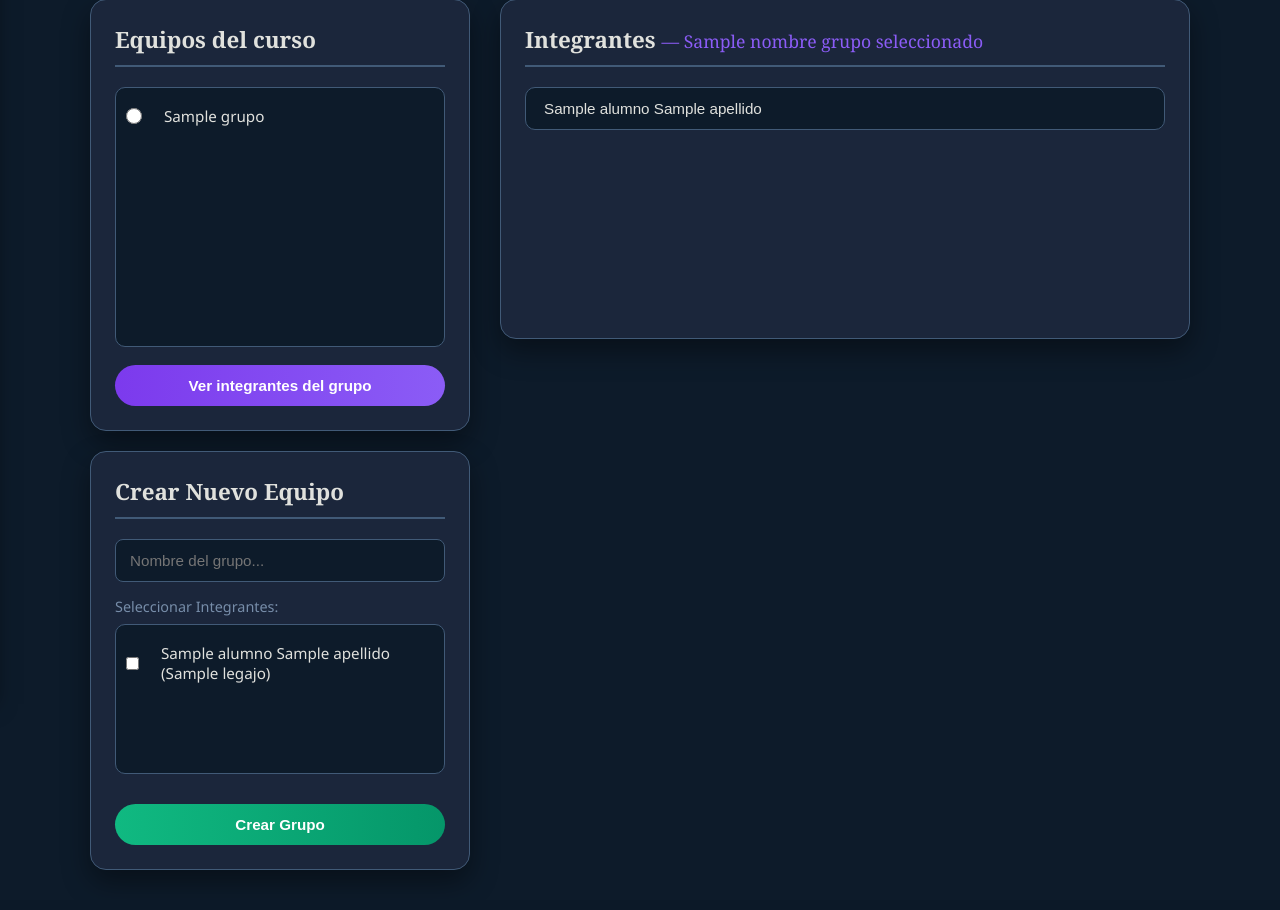
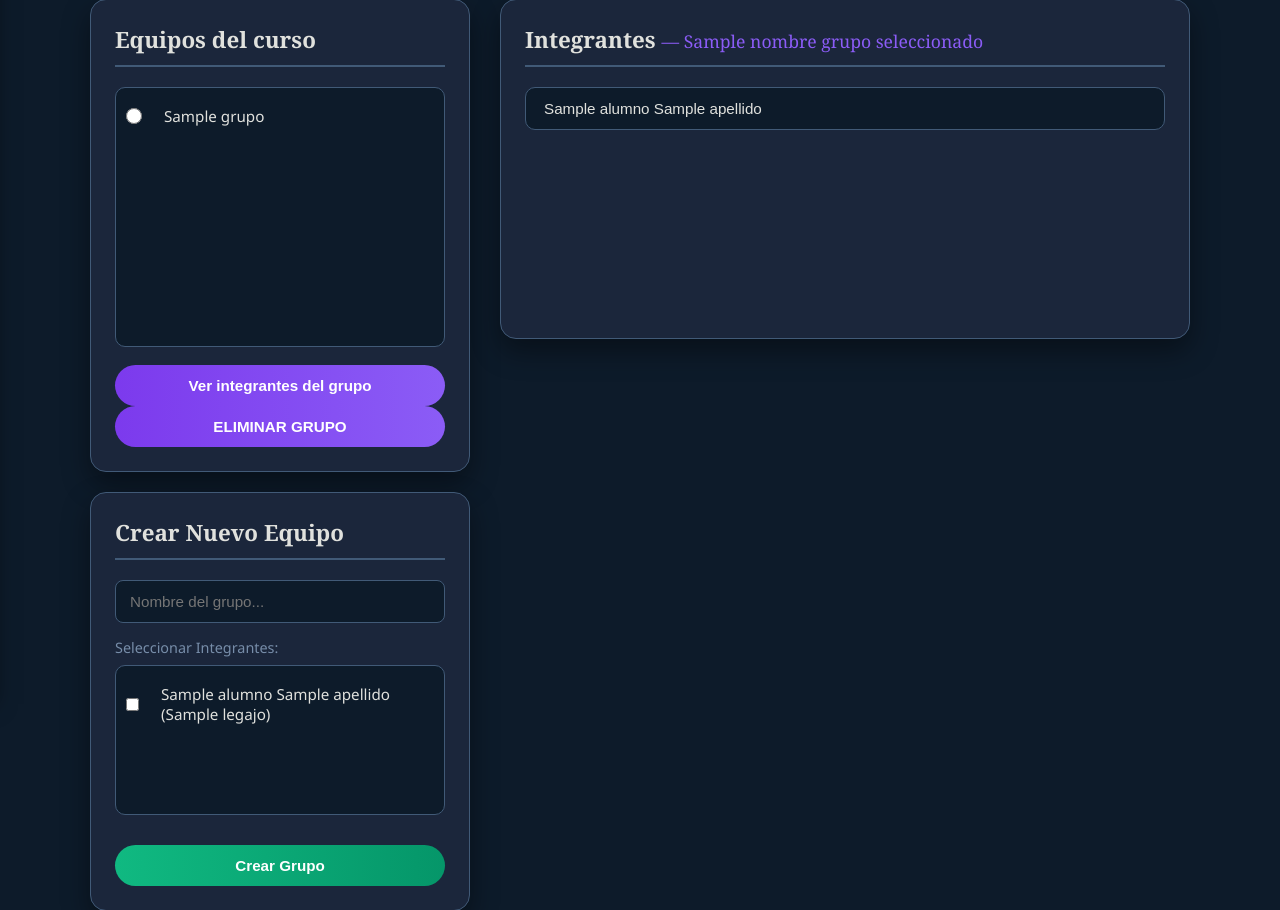
Before and after one commit to yapu115/TP_Integrador_IDS, a Python web app: template Frontend/templates/grupos.html in a window 1280 px wide. Shown: the part 96-1006 px from the top of the page. Before the commit the page ends 966 px from the top, so only its background shows below. Run offline with Jinja, Linux system fonts and the light colour scheme; the template is opened without the code that fills it: most values are stand-ins (such as "Sample title", 1, 10 or a date in 2020).

Commit message:
Boton para eliminar el grupo seleccionado

```diff
--- a/Frontend/templates/grupos.html
+++ b/Frontend/templates/grupos.html
@@ -29,9 +29,8 @@ block extra_css %}
             {% endfor %}
           </div>
         </div>
-        <button type="submit" value="grupo-elegido" class="btn-ver-grupo">
-          Ver integrantes del grupo
-        </button>
+        <input type="submit" name="action" value="Ver integrantes del grupo" class="btn-ver-grupo">
+        <input type="submit" name="action" value="ELIMINAR GRUPO" class="btn-ver-grupo">
         {% else %}
         <p class="grupos-empty-hint">No hay grupos registrados.</p>
         {% endif %}
```
Also changed, not shown: Frontend/routes/grupos.py (+15 -10 lines).
